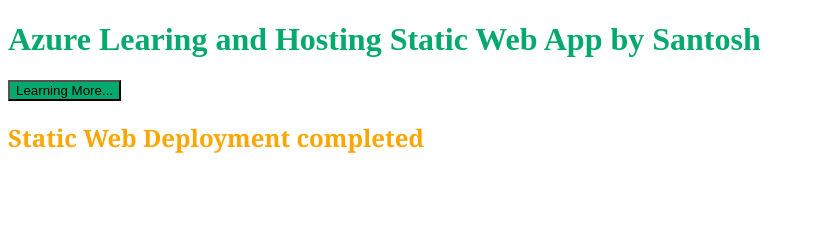
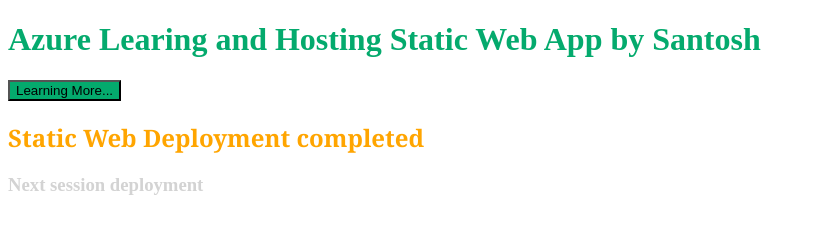
Before and after one commit to SantoshReddyBujala/mylearning, a plain HTML site: page index.html in a window 1280 px wide. Shown: the whole page, without its empty margins (0-815 px from the left). Drawn offline with Linux system fonts and the light colour scheme.

Commit message:
Next modified change

```diff
--- a/index.html
+++ b/index.html
@@ -8,6 +8,7 @@
 <body><h1>Azure Learing and Hosting Static Web App by Santosh </h1>
     <button onclick="myCall()">Learning More...</button>
     <h2>Static Web Deployment completed</h2>
+    <h3>Next session deployment</h2>
 </body>
 <script src="js/logic.js" type="text/javascript"></script>
 </html>
```
